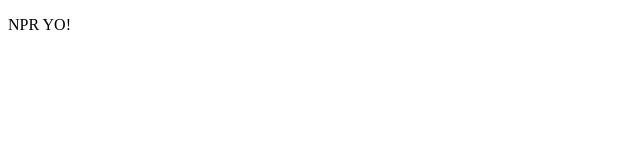
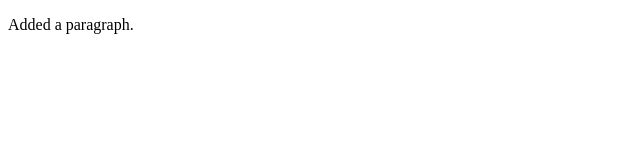
Before and after one commit to SarahIrons/HTML-and-CSS-Projects, a plain HTML site: page BasicHTML.html in a window 1280 px wide. Shown: the full height of the page, 0-640 px from the left. Drawn offline with Linux system fonts and the light colour scheme.

Commit message:
Updated--added a new paragraph

```diff
--- a/BasicHTML.html
+++ b/BasicHTML.html
@@ -4,6 +4,6 @@
 		<title>Basic HTML</title>
 		<meta charset="utf-8">
 	</head>
-<p>NPR YO!</p>
+<p>Added a paragraph.</p>
 </body>
 </html>
```
